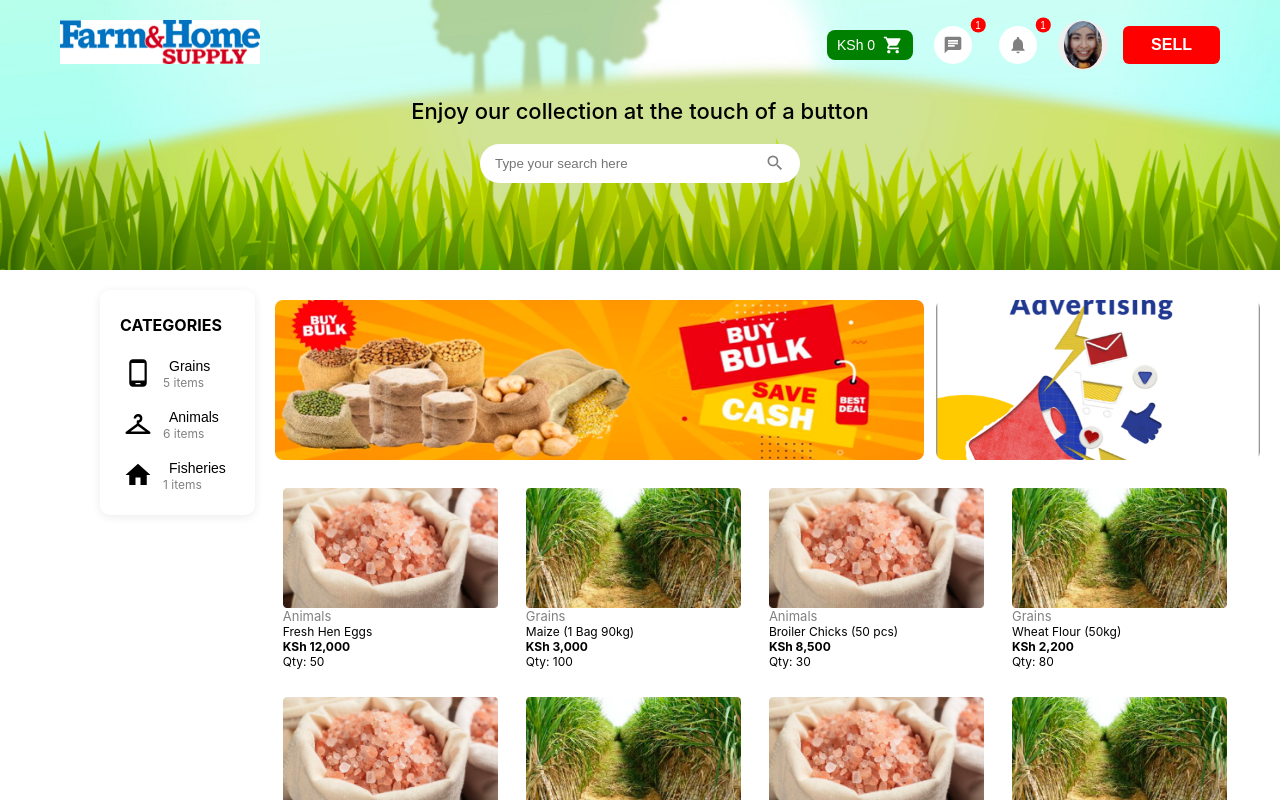
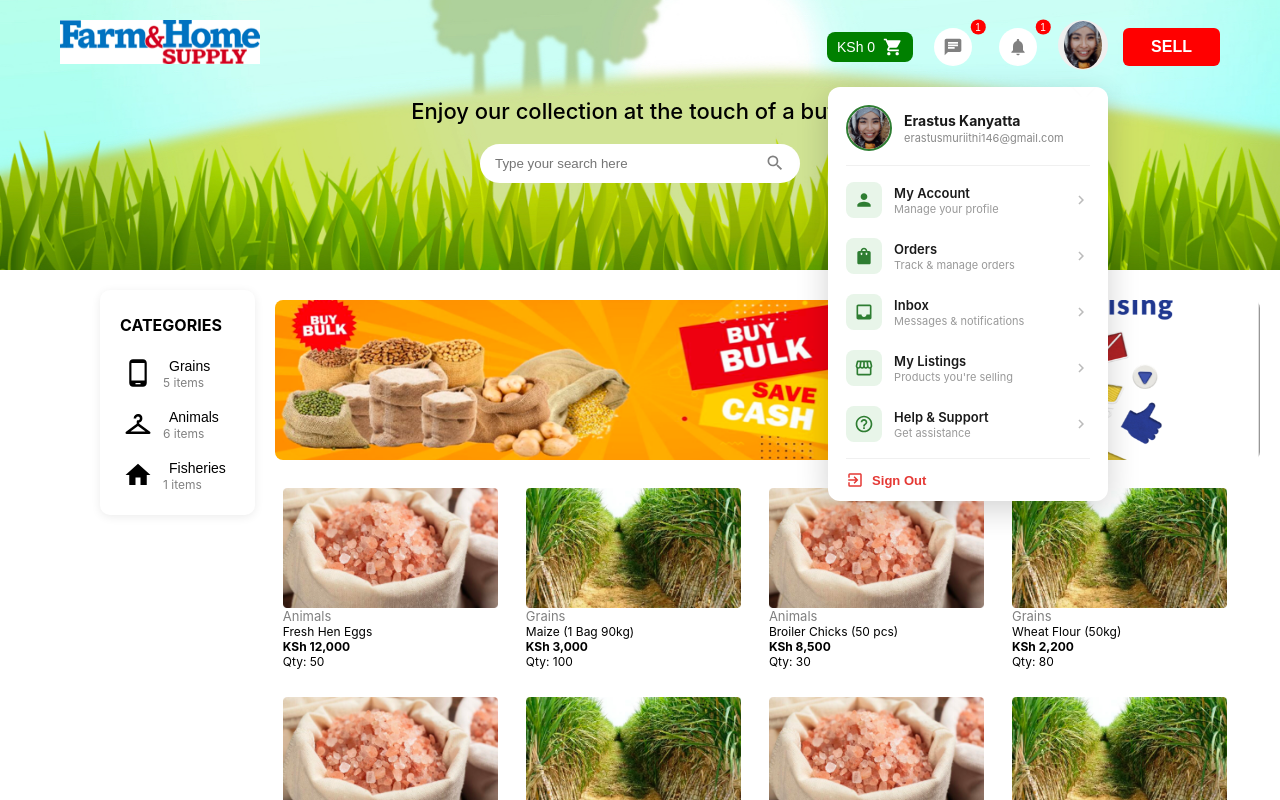
Before and after one commit to Erastuskanyatta/SmartFarming-frontend, a React (Create React App) app: page /landingpage in a window 1280 px wide. Both pictures are taken after a click on the button 1083 px from the left and 45 px from the top of the page. Shown: the top 800 px of the page. Built offline with nearby package versions, Linux system fonts and the light colour scheme.

Commit message:
Add profile menu components, .

```diff
--- a/src/components/core/landing/SellModal.css
+++ b/src/components/core/landing/SellModal.css
@@ -197,6 +197,77 @@
   background: #1b5e20;
 }
 
+.image-upload-area {
+  display: flex;
+  flex-direction: column;
+  align-items: center;
+  justify-content: center;
+  gap: 6px;
+  border: 2px dashed #ccc;
+  border-radius: 8px;
+  padding: 24px 16px;
+  cursor: pointer;
+  transition: border-color 0.2s, background 0.2s;
+  background: #fafafa;
+}
+
+.image-upload-area:hover {
+  border-color: #2e7d32;
+  background: #f1f8e9;
+}
+
+.image-upload-icon {
+  font-size: 28px;
+  line-height: 1;
+}
+
+.image-upload-text {
+  font-size: 14px;
+  font-weight: 600;
+  color: #2e7d32;
+}
+
+.image-upload-hint {
+  font-size: 12px;
+  color: #888;
+}
+
+.image-preview-wrap {
+  display: flex;
+  align-items: center;
+  gap: 14px;
+  padding: 10px;
+  border: 1px solid #ddd;
+  border-radius: 8px;
+  background: #fafafa;
+}
+
+.image-preview {
+  width: 80px;
+  height: 80px;
+  object-fit: cover;
+  border-radius: 6px;
+  border: 1px solid #ddd;
+  flex-shrink: 0;
+}
+
+.image-remove-btn {
+  background: none;
+  border: 1px solid #e53935;
+  color: #e53935;
+  border-radius: 5px;
+  padding: 5px 12px;
+  font-size: 12px;
+  font-weight: 600;
+  cursor: pointer;
+  transition: background 0.15s, color 0.15s;
+}
+
+.image-remove-btn:hover {
+  background: #e53935;
+  color: white;
+}
+
 .sell-modal-actions {
   display: flex;
   justify-content: flex-end;
--- a/src/components/shared/navbar/Navbar.css
+++ b/src/components/shared/navbar/Navbar.css
@@ -36,7 +36,11 @@
   color: white;
 }
 
-.sell-btn{
+.avatar-wrapper {
+  position: relative;
+}
+
+.sell-btn {
   padding: 10px 28px;
   font-size: 1rem;
   font-weight: 600;
--- a/src/components/shared/navbar/Navbar.jsx
+++ b/src/components/shared/navbar/Navbar.jsx
@@ -1,9 +1,10 @@
-import React from "react";
+import React, { useState } from "react";
 import { useNavigate } from "react-router-dom";
 import { MdChat, MdNotifications, MdShoppingCart, MdSearch } from "react-icons/md";
 
 import { useCart } from "../../core/cart/CartContext";
 import IconButton from "../../core/landing/IconButton";
+import ProfileMenu from "../profile/ProfileMenu";
 import logo from "../../../asset/images/logo.png";
 import avatar from "../../../asset/images/profile_photo.png";
 import "./Navbar.css";
@@ -11,6 +12,7 @@ import "./Navbar.css";
 const Navbar = ({ searchValue = "", onSearch, onSellClick }) => {
   const navigate = useNavigate();
   const { cartTotal, cartCount } = useCart();
+  const [showProfileMenu, setShowProfileMenu] = useState(false);
 
   const handleSearch = (e) => {
     if (onSearch) onSearch(e.target.value);
@@ -41,9 +43,14 @@ const Navbar = ({ searchValue = "", onSearch, onSellClick }) => {
         <IconButton icon={MdChat} badge={1} />
         <IconButton icon={MdNotifications} badge={1} />
 
-        <button className="avartar">
-          <img src={avatar} alt="avatar" />
-        </button>
+        <div className="avatar-wrapper">
+          <button className="avartar" onClick={() => setShowProfileMenu((v) => !v)}>
+            <img src={avatar} alt="avatar" />
+          </button>
+          {showProfileMenu && (
+            <ProfileMenu onClose={() => setShowProfileMenu(false)} />
+          )}
+        </div>
 
         <button className="sell-btn" onClick={onSellClick}>SELL</button>
       </div>
--- /dev/null
+++ b/src/components/shared/profile/ProfileMenu.css
@@ -0,0 +1,150 @@
+.profile-menu {
+  position: absolute;
+  top: calc(100% + 14px);
+  right: 0;
+  width: 280px;
+  background: #fff;
+  border-radius: 12px;
+  box-shadow: 0 8px 32px rgba(0, 0, 0, 0.18);
+  z-index: 500;
+  overflow: hidden;
+  animation: profile-menu-in 0.18s ease;
+}
+
+@keyframes profile-menu-in {
+  from { opacity: 0; transform: translateY(-8px); }
+  to   { opacity: 1; transform: translateY(0); }
+}
+
+.profile-menu-caret {
+  position: absolute;
+  top: -8px;
+  right: 16px;
+  width: 16px;
+  height: 16px;
+  background: #fff;
+  transform: rotate(45deg);
+  border-radius: 2px;
+  box-shadow: -2px -2px 5px rgba(0, 0, 0, 0.06);
+}
+
+.profile-menu-header {
+  display: flex;
+  align-items: center;
+  gap: 12px;
+  padding: 18px 18px 14px;
+}
+
+.profile-menu-avatar {
+  width: 46px;
+  height: 46px;
+  border-radius: 50%;
+  object-fit: cover;
+  border: 2px solid #2e7d32;
+  flex-shrink: 0;
+}
+
+.profile-menu-user {
+  display: flex;
+  flex-direction: column;
+  gap: 2px;
+  overflow: hidden;
+}
+
+.profile-menu-name {
+  font-size: 14px;
+  font-weight: 700;
+  color: #1a1a1a;
+  white-space: nowrap;
+  overflow: hidden;
+  text-overflow: ellipsis;
+}
+
+.profile-menu-email {
+  font-size: 11px;
+  color: #888;
+  white-space: nowrap;
+  overflow: hidden;
+  text-overflow: ellipsis;
+}
+
+.profile-menu-divider {
+  height: 1px;
+  background: #f0f0f0;
+  margin: 0 18px;
+}
+
+.profile-menu-list {
+  list-style: none;
+  margin: 0;
+  padding: 6px 0;
+}
+
+.profile-menu-item {
+  display: flex;
+  align-items: center;
+  gap: 12px;
+  padding: 10px 18px;
+  cursor: pointer;
+  transition: background 0.15s;
+}
+
+.profile-menu-item:hover {
+  background: #f4faf4;
+}
+
+.profile-menu-item-icon {
+  display: flex;
+  align-items: center;
+  justify-content: center;
+  width: 36px;
+  height: 36px;
+  border-radius: 8px;
+  background: #e8f5e9;
+  color: #2e7d32;
+  flex-shrink: 0;
+}
+
+.profile-menu-item-text {
+  flex: 1;
+  display: flex;
+  flex-direction: column;
+  gap: 1px;
+  min-width: 0;
+}
+
+.profile-menu-item-label {
+  font-size: 13px;
+  font-weight: 600;
+  color: #1a1a1a;
+}
+
+.profile-menu-item-desc {
+  font-size: 11px;
+  color: #999;
+}
+
+.profile-menu-item-arrow {
+  color: #bbb;
+  flex-shrink: 0;
+}
+
+.profile-menu-logout {
+  display: flex;
+  align-items: center;
+  gap: 8px;
+  width: 100%;
+  padding: 12px 18px;
+  background: none;
+  border: none;
+  cursor: pointer;
+  font-size: 13px;
+  font-weight: 600;
+  color: #e53935;
+  text-align: left;
+  transition: background 0.15s;
+}
+
+.profile-menu-logout:hover {
+  background: #fff5f5;
+}
--- /dev/null
+++ b/src/components/shared/profile/ProfileMenu.jsx
@@ -0,0 +1,74 @@
+import React, { useEffect, useRef } from "react";
+import {
+  MdPerson,
+  MdShoppingBag,
+  MdInbox,
+  MdStorefront,
+  MdHelpOutline,
+  MdExitToApp,
+  MdChevronRight,
+} from "react-icons/md";
+import avatar from "../../../asset/images/profile_photo.png";
+import "./ProfileMenu.css";
+
+const menuItems = [
+  { icon: MdPerson, label: "My Account", desc: "Manage your profile" },
+  { icon: MdShoppingBag, label: "Orders", desc: "Track & manage orders" },
+  { icon: MdInbox, label: "Inbox", desc: "Messages & notifications" },
+  { icon: MdStorefront, label: "My Listings", desc: "Products you're selling" },
+  { icon: MdHelpOutline, label: "Help & Support", desc: "Get assistance" },
+];
+
+const ProfileMenu = ({ onClose }) => {
+  const menuRef = useRef(null);
+
+  useEffect(() => {
+    const handleClickOutside = (e) => {
+      if (menuRef.current && !menuRef.current.contains(e.target)) {
+        onClose();
+      }
+    };
+    document.addEventListener("mousedown", handleClickOutside);
+    return () => document.removeEventListener("mousedown", handleClickOutside);
+  }, [onClose]);
+
+  return (
+    <div className="profile-menu" ref={menuRef}>
+      <div className="profile-menu-caret" />
+
+      <div className="profile-menu-header">
+        <img src={avatar} alt="avatar" className="profile-menu-avatar" />
+        <div className="profile-menu-user">
+          <span className="profile-menu-name">Erastus Kanyatta</span>
+          <span className="profile-menu-email">erastusmuriithi146@gmail.com</span>
+        </div>
+      </div>
+
+      <div className="profile-menu-divider" />
+
+      <ul className="profile-menu-list">
+        {menuItems.map(({ icon: Icon, label, desc }) => (
+          <li key={label} className="profile-menu-item">
+            <span className="profile-menu-item-icon">
+              <Icon size={20} />
+            </span>
+            <span className="profile-menu-item-text">
+              <span className="profile-menu-item-label">{label}</span>
+              <span className="profile-menu-item-desc">{desc}</span>
+            </span>
+            <MdChevronRight size={18} className="profile-menu-item-arrow" />
+          </li>
+        ))}
+      </ul>
+
+      <div className="profile-menu-divider" />
+
+      <button className="profile-menu-logout" onClick={onClose}>
+        <MdExitToApp size={18} />
+        Sign Out
+      </button>
+    </div>
+  );
+};
+
+export default ProfileMenu;
```
Also changed, not shown: src/components/core/landing/SellModal.jsx (+53 -4 lines).
